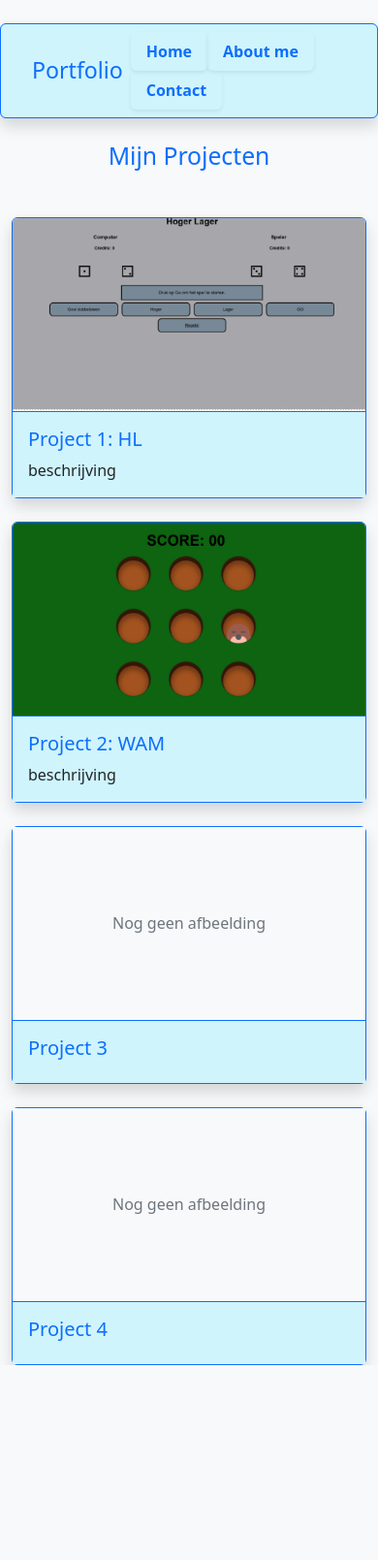
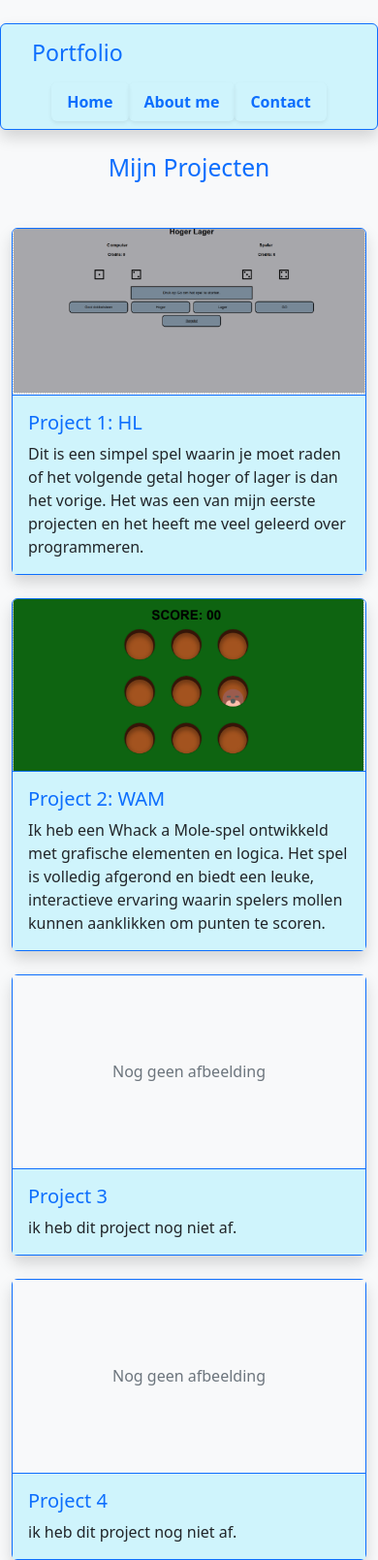
Before and after one commit to Nasreddine887/nasreddine887.github.io, a plain HTML site: page projects.html in a window 390 px wide. Shown: the whole page at 97% size. Before the commit the page ends 1408 px from the top, so only its background shows below. Drawn offline with nearby package versions, Linux system fonts and the light colour scheme.

Commit message:
Ik heb de about me pagina afgemaakt en de index verbeterd en de projects pagina ook afgerond

```diff
--- a/about-me.html
+++ b/about-me.html
@@ -1,5 +1,5 @@
 <!DOCTYPE html>
-<html lang="en">
+<html lang="nl">
   <head>
     <meta charset="UTF-8" />
     <meta name="viewport" content="width=device-width, initial-scale=1.0" />
@@ -7,12 +7,81 @@
       rel="stylesheet"
       href="https://cdn.jsdelivr.net/npm/bootstrap@5.3.6/dist/css/bootstrap.min.css"
     />
-    <title>Document</title>
+    <title>Over mij</title>
   </head>
-  <body></body>
-  <script
-    src="https://cdn.jsdelivr.net/npm/bootstrap@5.3.6/dist/js/bootstrap.bundle.min.js"
-    integrity="sha384-j1CDi7MgGQ12Z7Qab0qlWQ/Qqz24Gc6BM0thvEMVjHnfYGF0rmFCozFSxQBxwHKO"
-    crossorigin="anonymous"
-  ></script>
+  <body class="bg-light">
+
+    <div class="container bg-info-subtle border border-primary rounded shadow mt-4 mb-4 py-2 px-4">
+      <div class="row align-items-center">
+        <div class="col-12 col-md-4">
+          <h1 class="text-primary m-0 p-2 fs-3">Over mij</h1>
+        </div>
+        <div class="col-12 col-md-8 d-flex justify-content-md-end justify-content-center mt-2 mt-md-0">
+          <ul class="nav nav-pills">
+            <li class="nav-item">
+              <a class="nav-link text-primary fw-semibold shadow-sm" href="index.html">Home</a>
+            </li>
+            <li class="nav-item">
+              <a class="nav-link text-primary fw-semibold shadow-sm" href="projects.html">Projects</a>
+            </li>
+            <li class="nav-item">
+              <a class="nav-link text-primary fw-semibold shadow-sm" href="contact.html">Contact</a>
+            </li>
+          </ul>
+        </div>
+      </div>
+    </div>
+
+    <div class="container mb-5">
+      <div class="row justify-content-center align-items-center" style="min-height: 40vh;">
+        <div class="col-12 col-md-10 col-lg-8">
+          <div class="bg-white text-center border border-primary rounded shadow p-4 p-md-5">
+            <h2 class="mb-3 text-primary">Meer over mij</h2>
+            <p class="fs-5 text-secondary">
+              Hallo! Ik ben Nasreddine Akhnij, 18 jaar oud en student softwareontwikkeling aan MBO Mondriaan. Sinds jongs af aan ben ik gepassioneerd door technologie en voetbal. In mijn vrije tijd werk ik graag aan nieuwe projecten en verbeter ik continu mijn programmeervaardigheden. Op deze pagina leer je mij beter kennen!
+            </p>
+          </div>
+        </div>
+      </div>
+
+
+      <div class="row justify-content-center">
+        <div class="col-12 text-center my-4">
+          <img src="" alt="Een foto van mij" class="img-fluid rounded shadow" style="max-width: 240px;">
+        </div>
+      </div>
+
+    </div>
+
+    <div class="container bg-info-subtle border border-primary rounded shadow py-4 mb-5">
+      <div class="row g-4 text-center">
+        <div class="col-12 col-sm-6 col-lg-4">
+          <div class="card border-primary shadow-sm h-100">
+            <div class="card-body">
+              <h5 class="card-title text-primary">Opleiding</h5>
+              <p class="card-text">Eerstejaars student Softwareontwikkeling aan het MBO Mondriaan, waar ik veel leer over programmeren en samenwerken.</p>
+            </div>
+          </div>
+        </div>
+        <div class="col-12 col-sm-6 col-lg-4">
+          <div class="card border-primary shadow-sm h-100">
+            <div class="card-body">
+              <h5 class="card-title text-primary">Hobby's</h5>
+              <p class="card-text">Voetbal is mijn grootste passie, maar ik besteed ook graag tijd aan het ontwikkelen van kleine apps en websites.</p>
+            </div>
+          </div>
+        </div>
+        <div class="col-12 col-sm-6 col-lg-4">
+          <div class="card border-primary shadow-sm h-100">
+            <div class="card-body">
+              <h5 class="card-title text-primary">Skills</h5>
+              <p class="card-text">Ik heb ervaring met HTML, CSS, JavaScript en werk momenteel aan het verdiepen in frameworks zoals Bootstrap.</p>
+            </div>
+          </div>
+        </div>
+      </div>
+    </div>
+
+    <script src="https://cdn.jsdelivr.net/npm/bootstrap@5.3.6/dist/js/bootstrap.bundle.min.js" crossorigin="anonymous"></script>
+  </body>
 </html>
--- a/projects.html
+++ b/projects.html
@@ -1,18 +1,20 @@
 <!DOCTYPE html>
 <html lang="nl">
+
 <head>
   <meta charset="UTF-8" />
   <meta name="viewport" content="width=device-width, initial-scale=1.0" />
-    <link
-      rel="stylesheet"
-      href="https://cdn.jsdelivr.net/npm/bootstrap@5.3.6/dist/css/bootstrap.min.css"
-    />
+  <link rel="stylesheet" href="https://cdn.jsdelivr.net/npm/bootstrap@5.3.6/dist/css/bootstrap.min.css" />
   <title>Projecten</title>
 </head>
+
 <body class="bg-light">
   <div class="container bg-info-subtle border border-primary rounded shadow mt-4 mb-4 py-2 px-4">
-      <div class="d-flex justify-content-between align-items-center">
+    <div class="row align-items-center">
+      <div class="col-12 col-md-4">
         <h1 class="text-primary m-0 p-2 fs-3">Portfolio</h1>
+      </div>
+      <div class="col-12 col-md-8 d-flex justify-content-md-end justify-content-center mt-2 mt-md-0">
         <ul class="nav nav-pills">
           <li class="nav-item">
             <a class="nav-link text-primary fw-semibold shadow-sm" href="index.html">Home</a>
@@ -26,60 +28,62 @@
         </ul>
       </div>
     </div>
+  </div>
 
   <div class="container">
     <h2 class="text-primary text-center mb-5">Mijn Projecten</h2>
     <div class="row g-4">
-
-        <div class="col-12 col-md-6 col-lg-3">
-          <div class="card h-100 border-primary shadow">
-            <img src="img/hl.png" class="card-img-top border-bottom border-primary img-fluid object-fit-cover" alt="Project 1 afbeelding" style="height:200px;">
+      <div class="col-12 col-sm-6 col-lg-3 d-flex">
+        <div class="card flex-fill h-100 border-primary shadow">
+          <img src="img/hl.png" class="card-img-top border-bottom border-primary img-fluid"
+            alt="Project 1 afbeelding">
           <div class="card-body bg-info-subtle">
             <h5 class="card-title text-primary">Project 1: HL</h5>
             <p class="card-text">
-
-                beschrijving
+              Dit is een simpel spel waarin je moet raden of het volgende getal hoger of lager is dan het vorige. Het
+              was een van mijn eerste projecten en het heeft me veel geleerd over programmeren.
             </p>
           </div>
         </div>
       </div>
 
-        <div class="col-12 col-md-6 col-lg-3">
-          <div class="card h-100 border-primary shadow">
-            <img src="img/wam.png" class="card-img-top border-bottom border-primary img-fluid object-fit-cover" alt="Project 2 afbeelding" style="height:200px;">
+      <div class="col-12 col-sm-6 col-lg-3 d-flex">
+        <div class="card flex-fill h-100 border-primary shadow">
+          <img src="img/wam.png" class="card-img-top border-bottom border-primary img-fluid"
+            alt="Project 2 afbeelding">
           <div class="card-body bg-info-subtle">
             <h5 class="card-title text-primary">Project 2: WAM</h5>
             <p class="card-text">
-
-                 beschrijving
+              Ik heb een Whack a Mole-spel ontwikkeld met grafische elementen en logica. Het spel is volledig afgerond
+              en biedt een leuke, interactieve ervaring waarin spelers mollen kunnen aanklikken om punten te scoren.
             </p>
           </div>
         </div>
       </div>
 
-        <div class="col-12 col-md-6 col-lg-3">
-          <div class="card h-100 border-primary shadow">
+      <div class="col-12 col-sm-6 col-lg-3 d-flex">
+        <div class="card flex-fill h-100 border-primary shadow">
           <div class="d-flex align-items-center justify-content-center bg-light border-bottom border-primary" style="height:200px;">
             <span class="text-secondary">Nog geen afbeelding</span>
           </div>
           <div class="card-body bg-info-subtle">
             <h5 class="card-title text-primary">Project 3</h5>
             <p class="card-text">
-
+              ik heb dit project nog niet af.
             </p>
           </div>
         </div>
       </div>
 
-        <div class="col-12 col-md-6 col-lg-3">
-          <div class="card h-100 border-primary shadow">
+      <div class="col-12 col-sm-6 col-lg-3 d-flex">
+        <div class="card flex-fill h-100 border-primary shadow">
           <div class="d-flex align-items-center justify-content-center bg-light border-bottom border-primary" style="height:200px;">
             <span class="text-secondary">Nog geen afbeelding</span>
           </div>
           <div class="card-body bg-info-subtle">
             <h5 class="card-title text-primary">Project 4</h5>
             <p class="card-text">
-
+              ik heb dit project nog niet af.
             </p>
           </div>
         </div>
@@ -87,9 +91,8 @@
     </div>
   </div>
 
-    <script
-      src="https://cdn.jsdelivr.net/npm/bootstrap@5.3.6/dist/js/bootstrap.bundle.min.js"
-      crossorigin="anonymous"
-    ></script>
+  <script src="https://cdn.jsdelivr.net/npm/bootstrap@5.3.6/dist/js/bootstrap.bundle.min.js"
+    crossorigin="anonymous"></script>
 </body>
+
 </html>
```
Also changed, not shown: index.html (+1 -1 lines). Lines whose indentation alone changed are shown as unchanged.
